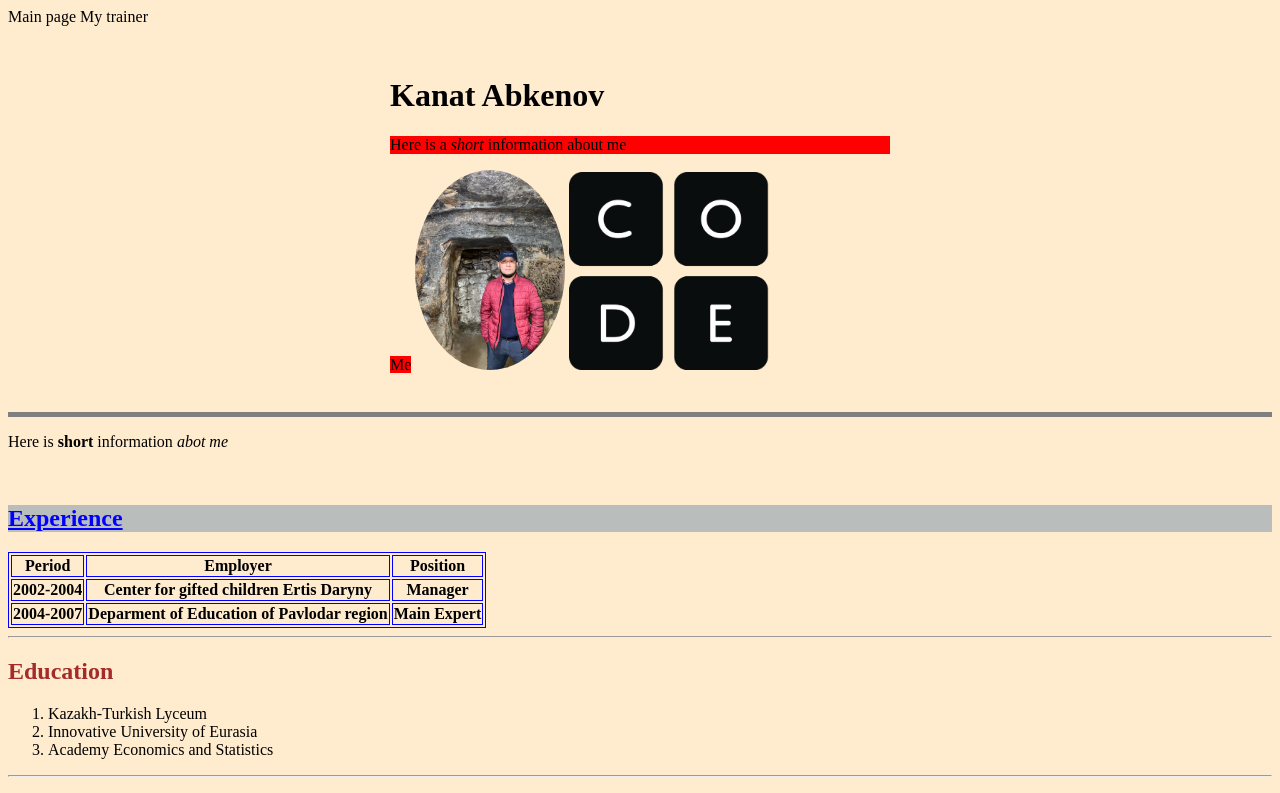
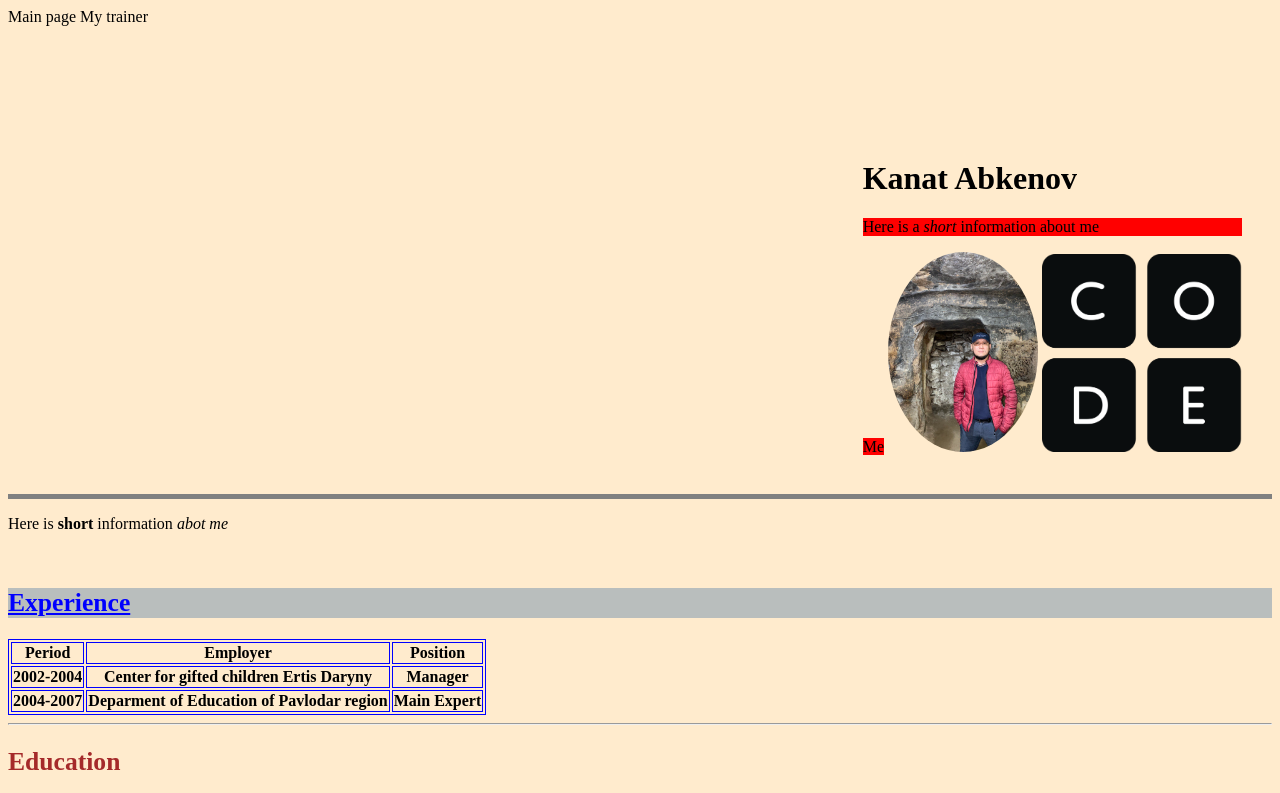
Before and after one commit to QanatRishat/CV, a plain HTML site: page cv.html in a window 1280 px wide. Shown: the top 793 px of the page. Drawn offline with Linux system fonts and the light colour scheme.

Commit message:
1. добавил макс уидс 2. CV.css добавил для h2 ширину 2% относительно ширины 3. в container добавил некоторые параметры display

```diff
--- a/cv.css
+++ b/cv.css
@@ -2,7 +2,14 @@ body {
   background-color: blanchedalmond;
 }
 .container {
-  width: 500px;
+  display: flex;
+  flex-direction: column-reverse;
+  flex-wrap: wrap;
+  justify-content: space-between;
+  align-items: flex-end;
+  align-content: stretch;
+  /*width: 500px;*/
+  height: 400px;
   margin: auto;
   padding: 30px;
 }
@@ -24,7 +31,8 @@ body {
   margin: 10px 20px 25px 15px;
 }
 #avatar {
-  width: 150px;
+  max-width: 150px;
+  height: auto;
   border-radius: 100%;
 }
 #avatar:hover {
@@ -33,7 +41,8 @@ body {
 }
 img {
   display: inline;
-  width: 200px;
+  max-width: 200px;
+  height: auto;
 }
 img:hover {
   width: 100px;
@@ -58,6 +67,7 @@ img:hover {
   text-transform: capitalize;
 }
 h2 {
+  font-size: 2vw;
   color: brown;
 }
 a {
--- a/cv.html
+++ b/cv.html
@@ -2,6 +2,7 @@
 <html lang="en">
   <head>
     <meta charset="UTF-8" />
+    <meta name="viewport" content="width=device-width, initial-scale=1.0" />
     <title>My CV</title>
     <link rel="stylesheet" href="cv.css" />
   </head>
```
Also changed, not shown: index.html (+1 -0 lines).
